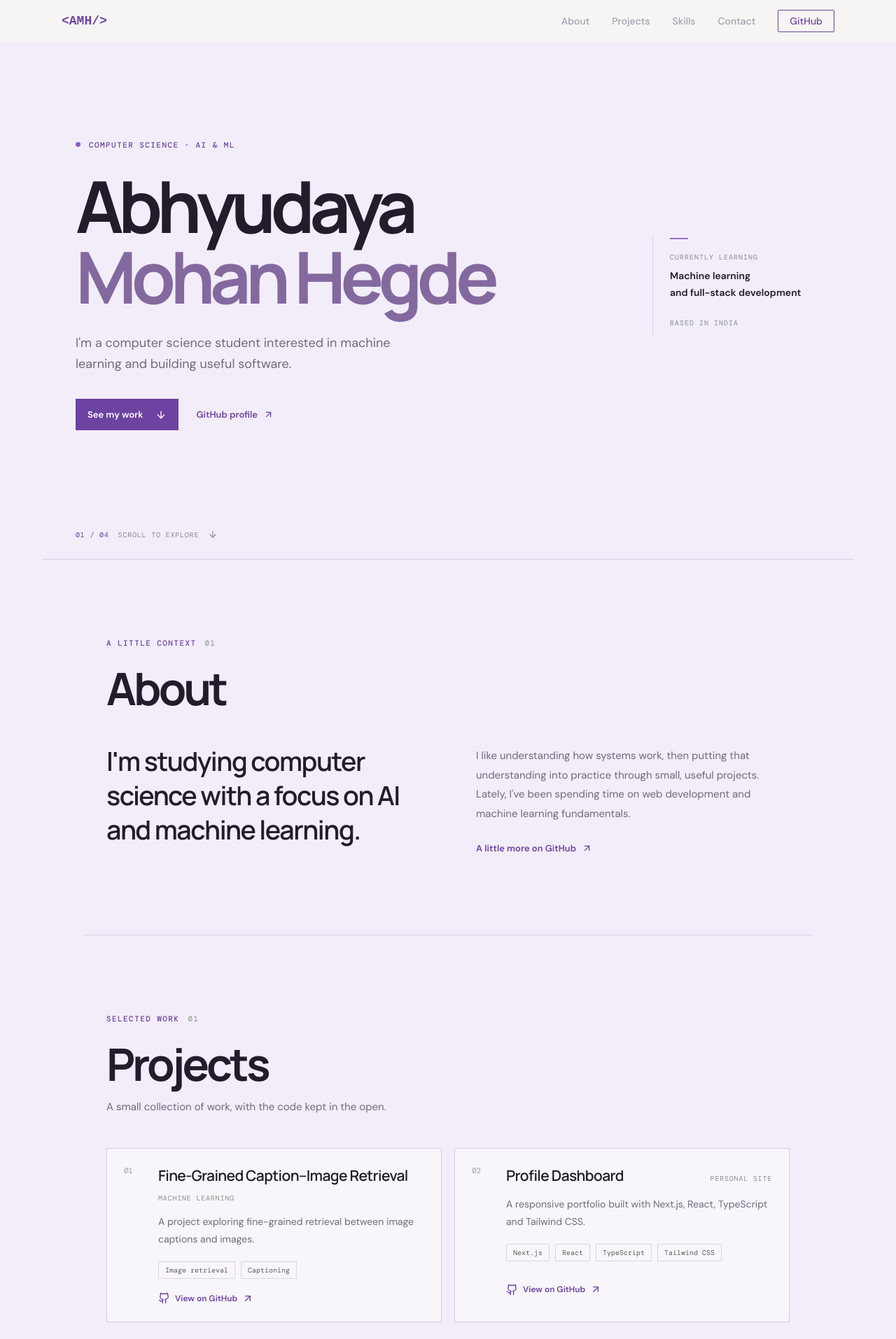
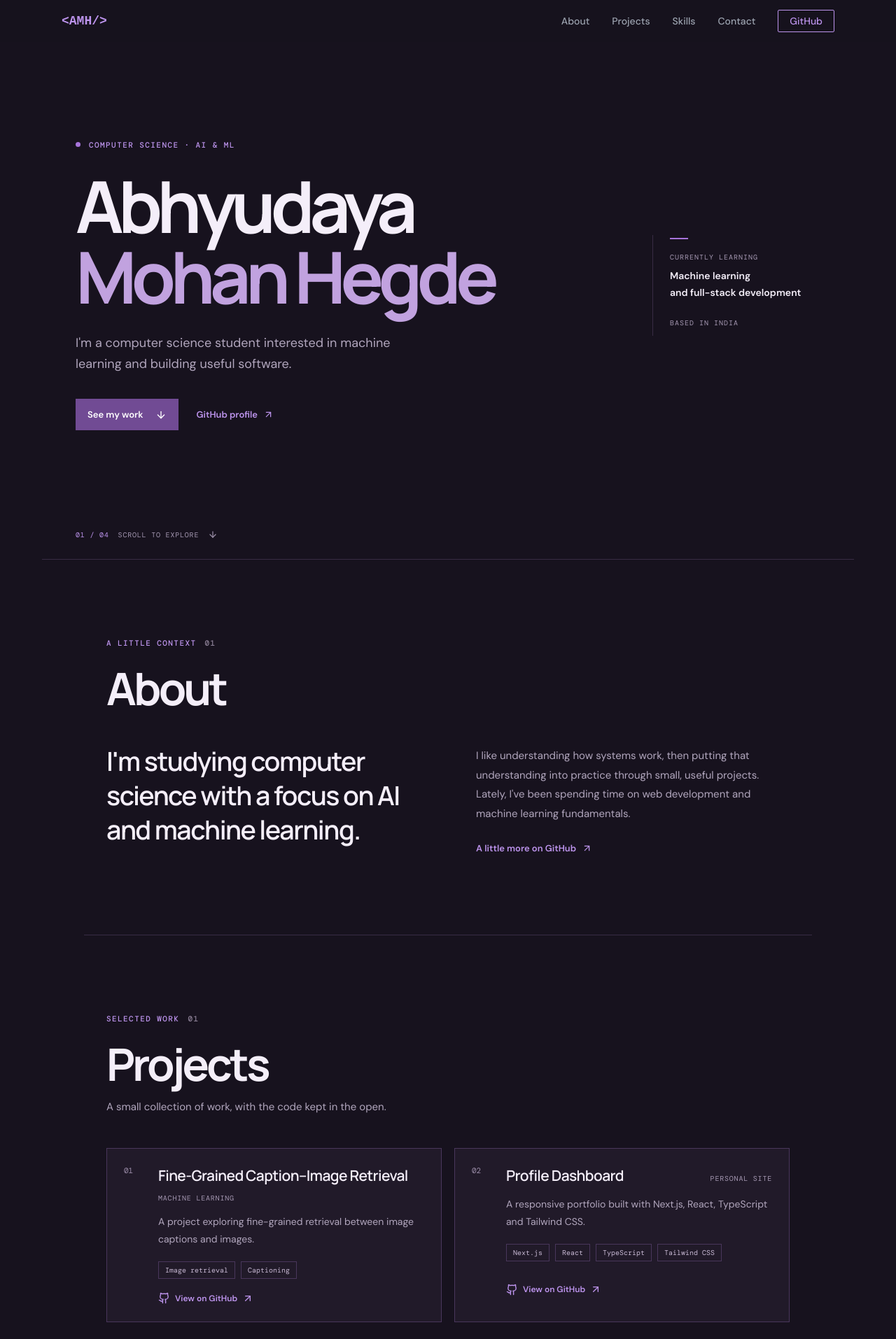
Before and after one commit to umbralrage345/profile-dashboard, a Next.js app: page / in a window 1280 px wide. Shown: the top 1914 px of the page at 70% size. Built offline with nearby package versions, Linux system fonts and the light colour scheme.

Commit message:
Darken purple portfolio theme

```diff
--- a/app/globals.css
+++ b/app/globals.css
@@ -4,12 +4,12 @@
 @tailwind components;
 @tailwind utilities;
 
-:root { color-scheme: light; --paper: #f2edf8; --ink: #231d2b; --muted: #72697c; --line: #ddd2e9; --accent: #6d43a1; }
+:root { color-scheme: dark; --paper: #17121e; --ink: #f4eef9; --muted: #b1a6bd; --line: #382c44; --accent: #bd94ed; }
 * { box-sizing: border-box; }
 html { scroll-behavior: smooth; scroll-padding-top: 6rem; }
 body { margin: 0; background: var(--paper); color: var(--ink); font-family: "DM Sans", sans-serif; overflow-x: hidden; }
 body.bg-brand-bg.text-white { background: var(--paper); color: var(--ink); }
-::selection { background: #d9c4ef; color: var(--ink); }
+::selection { background: #68468b; color: #fff; }
 a { color: inherit; text-decoration: none; }
 button, a { -webkit-tap-highlight-color: transparent; }
 a:focus-visible, button:focus-visible { outline: 2px solid var(--accent); outline-offset: 4px; }
@@ -17,23 +17,23 @@ a:focus-visible, button:focus-visible { outline: 2px solid var(--accent); outlin
 .hero-shell { position: relative; min-height: 100vh; display: grid; grid-template-columns: minmax(0, 1fr) 240px; align-items: center; gap: 4rem; max-width: 1160px; margin: 0 auto; padding: 9rem 3rem 8rem; border-bottom: 1px solid var(--line); }
 .hero-copy { max-width: 760px; }
 .eyebrow { display: flex; align-items: center; gap: 12px; margin: 0 0 24px; color: var(--accent); font: 500 11px "DM Mono", monospace; letter-spacing: .13em; text-transform: uppercase; }
-.eyebrow span { color: #9da4a0; }
+.eyebrow span { color: #8d8197; }
 .hero-kicker { margin-bottom: 30px; }
-.availability-dot { width: 7px; height: 7px; display: inline-block; border-radius: 50%; background: #8d5dc4; }
+.availability-dot { width: 7px; height: 7px; display: inline-block; border-radius: 50%; background: #a774db; }
 .hero-shell h1 { margin: 0; font: 700 clamp(3.5rem, 8vw, 7rem)/.99 "Manrope", sans-serif; letter-spacing: -.075em; }
-.hero-shell h1 span { color: #84699f; }
+.hero-shell h1 span { color: #c1a2df; }
 .hero-description { max-width: 490px; margin: 30px 0 0; color: var(--muted); font-size: 18px; line-height: 1.65; }
 .hero-actions { display: flex; flex-wrap: wrap; align-items: center; gap: 25px; margin-top: 34px; }
-.button-primary { display: inline-flex; align-items: center; gap: 18px; padding: 13px 17px; background: var(--accent); color: #fff; font-size: 13px; font-weight: 600; transition: background .2s ease; }
-.button-primary:hover { background: #51317a; }
+.button-primary { display: inline-flex; align-items: center; gap: 18px; padding: 13px 17px; background: #714b94; color: #fff; font-size: 13px; font-weight: 600; transition: background .2s ease; }
+.button-primary:hover { background: #845bb0; }
 .text-link { display: inline-flex; align-items: center; gap: 8px; color: var(--accent); font-size: 13px; font-weight: 600; }
 .text-link:hover, .all-work-link:hover { text-decoration: underline; text-underline-offset: 4px; }
 .hero-aside { align-self: center; border-left: 1px solid var(--line); padding: 4px 0 4px 24px; }
-.aside-rule { display: block; width: 26px; height: 2px; margin-bottom: 19px; background: #9a72c5; }
-.hero-aside p { margin: 0 0 8px; color: #8a918f; font: 10px "DM Mono", monospace; letter-spacing: .1em; text-transform: uppercase; }
+.aside-rule { display: block; width: 26px; height: 2px; margin-bottom: 19px; background: #a774db; }
+.hero-aside p { margin: 0 0 8px; color: #a497b1; font: 10px "DM Mono", monospace; letter-spacing: .1em; text-transform: uppercase; }
 .hero-aside strong { font-size: 14px; font-weight: 600; line-height: 1.6; }
 .hero-aside .aside-location { margin-top: 25px; }
-.hero-scroll { position: absolute; left: 3rem; bottom: 28px; display: inline-flex; gap: 13px; align-items: center; color: #838b87; font: 10px "DM Mono", monospace; letter-spacing: .08em; text-transform: uppercase; }
+.hero-scroll { position: absolute; left: 3rem; bottom: 28px; display: inline-flex; gap: 13px; align-items: center; color: #a497b1; font: 10px "DM Mono", monospace; letter-spacing: .08em; text-transform: uppercase; }
 .hero-scroll span { color: var(--accent); }
 .section-shell { max-width: 1040px; margin: 0 auto; padding: 112px 32px; border-bottom: 1px solid var(--line); }
 .section-heading { margin-bottom: 46px; }
@@ -43,15 +43,15 @@ a:focus-visible, button:focus-visible { outline: 2px solid var(--accent); outlin
 .about-lede { margin: 0; max-width: 440px; font: 600 clamp(1.6rem, 3vw, 2.35rem)/1.3 "Manrope", sans-serif; letter-spacing: -.04em; }
 .about-detail p { margin: 3px 0 22px; color: var(--muted); font-size: 15px; line-height: 1.85; }
 .project-list { display: grid; grid-template-columns: repeat(2, minmax(0, 1fr)); gap: 18px; }
-.project-row { display: grid; grid-template-columns: 35px minmax(0, 1fr); align-items: start; gap: 14px; padding: 24px; border: 1px solid #d9c9e8; background: rgba(255,255,255,.5); }
-.project-index, .skill-index { color: #9aa19e; font: 11px "DM Mono", monospace; }
+.project-row { display: grid; grid-template-columns: 35px minmax(0, 1fr); align-items: start; gap: 14px; padding: 24px; border: 1px solid #49365b; background: #211a29; }
+.project-index, .skill-index { color: #9d8eaa; font: 11px "DM Mono", monospace; }
 .project-copy h3 { margin: 0; font: 600 21px "Manrope", sans-serif; letter-spacing: -.03em; }
-.project-type { color: #8a918f; font: 10px "DM Mono", monospace; text-transform: uppercase; letter-spacing: .08em; }
+.project-type { color: #a497b1; font: 10px "DM Mono", monospace; text-transform: uppercase; letter-spacing: .08em; }
 .project-copy > p { max-width: 650px; margin: 15px 0 18px; color: var(--muted); font-size: 14px; line-height: 1.8; }
 .project-tags { display: flex; flex-wrap: wrap; gap: 8px; margin: 0; padding: 0; list-style: none; }
-.project-tags li { padding: 5px 9px; border: 1px solid var(--line); color: #59625e; font: 10px "DM Mono", monospace; }
+.project-tags li { padding: 5px 9px; border: 1px solid #49365b; color: #c7b8d3; font: 10px "DM Mono", monospace; }
 .project-link { grid-column: 2; display: flex; align-items: center; gap: 7px; margin-top: 5px; color: var(--accent); font-size: 12px; font-weight: 600; }
-.project-link:hover { color: #51317a; }
+.project-link:hover { color: #ddc7f6; }
 .all-work-link { display: inline-flex; align-items: center; gap: 8px; margin: 22px 0 0; color: var(--accent); font-size: 12px; font-weight: 600; }
 .skills-section { padding-top: 100px; padding-bottom: 100px; }
 .skills-list { border-top: 1px solid var(--line); }
@@ -68,22 +68,22 @@ a:focus-visible, button:focus-visible { outline: 2px solid var(--accent); outlin
 .contact-links strong { color: var(--ink); font-size: 13px; font-weight: 600; }
 .contact-links small { color: var(--muted); font-size: 11px; }
 .contact-arrow { transition: transform .2s ease; }
-footer { border-top: 1px solid var(--line); color: #777f7b; }
+footer { border-top: 1px solid var(--line); color: #a497b1; }
 footer .footer-inner { max-width: 1040px; margin: 0 auto; padding: 25px 32px; display: flex; align-items: center; justify-content: space-between; gap: 16px; font: 10px "DM Mono", monospace; }
 footer p { margin: 0; }
 footer a { color: var(--accent); }
 header { color: var(--ink); }
-header.bg-transparent { background: rgba(247, 246, 242, .88); }
-header.bg-brand-bg\/80 { background: rgba(247, 246, 242, .94); border-color: var(--line); }
+header.bg-transparent { background: rgba(23, 18, 30, .78); }
+header.bg-brand-bg\/80 { background: rgba(23, 18, 30, .94); border-color: var(--line); }
 header nav { max-width: 1160px; padding: 18px 32px; }
 header nav a { color: var(--muted); }
 header nav a:hover { color: var(--ink); }
 header nav a .gradient-text { color: var(--accent); background: none; -webkit-text-fill-color: var(--accent); }
 header nav a .text-brand-purple-light { color: var(--accent); }
 header nav a.px-4 { border-color: var(--accent); color: var(--accent); border-radius: 2px; }
-header nav a.px-4:hover { background: rgba(109, 67, 161, .08); }
+header nav a.px-4:hover { background: rgba(189, 148, 237, .1); }
 header nav button { color: var(--ink); }
-header .md\:hidden.bg-brand-card\/95 { background: rgba(247, 246, 242, .98); border-color: var(--line); }
+header .md\:hidden.bg-brand-card\/95 { background: rgba(33, 26, 41, .98); border-color: var(--line); }
 header .md\:hidden.bg-brand-card\/95 a { color: var(--muted); }
 
 @media (max-width: 700px) {
```
